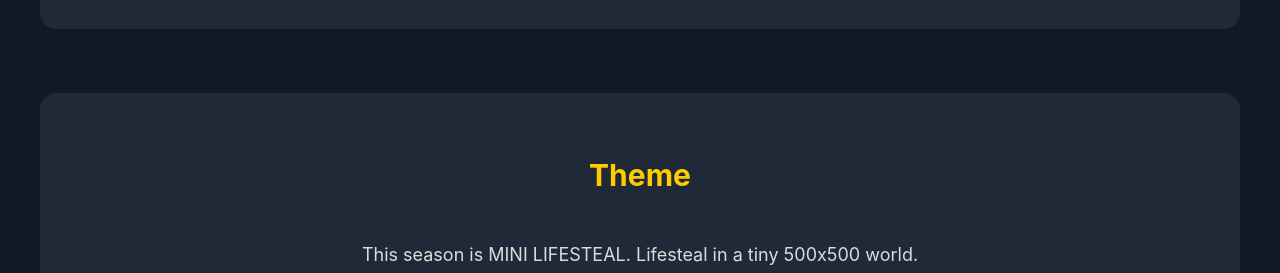
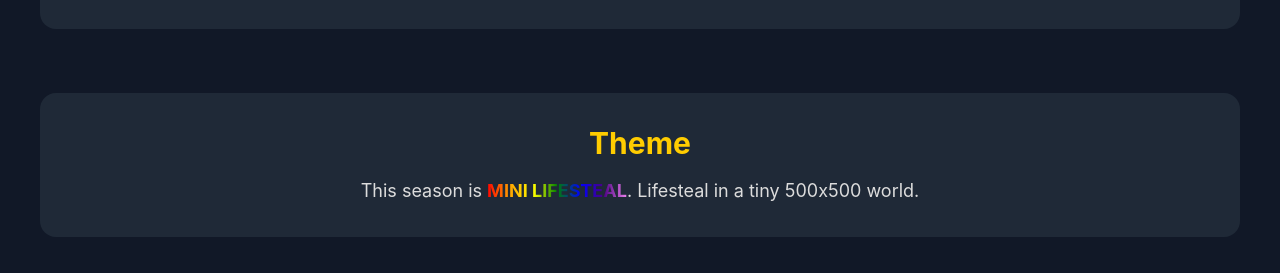
Before and after one commit to ezraclintoc/MinecraftLandingPage, a plain HTML site: page index.html in a window 1280 px wide. Shown: the part 679-952 px from the top of the page. Drawn offline with nearby package versions, Linux system fonts and the light colour scheme.

```diff
--- a/index.html
+++ b/index.html
@@ -132,9 +132,9 @@
     </div>
 
     <section id="theme" class="p-8 bg-gray-800">
-        <h2 class="text-3xl font-bold mb-4 p-8 bg-gray-800">Theme</h2>
-        <div >
-            <p>This season is MINI LIFESTEAL. Lifesteal in a tiny 500x500 world.</p>
+        <h2 class="text-3xl font-bold mb-4">Theme</h2>
+        <div>
+            <p >This season is <b class="rainbow-text">MINI LIFESTEAL</b>. Lifesteal in a tiny 500x500 world.</p>
         </div>
     </section>
 
--- a/style.css
+++ b/style.css
@@ -115,6 +115,11 @@ ul {
     gap: 2rem;
 }
 
+.rainbow-text {
+  background-image: linear-gradient(to left, violet, indigo, blue, green, yellow, orange, red);   -webkit-background-clip: text;
+  color: transparent;
+}
+
 /* Footer */
 footer {
     text-align: center;
```
